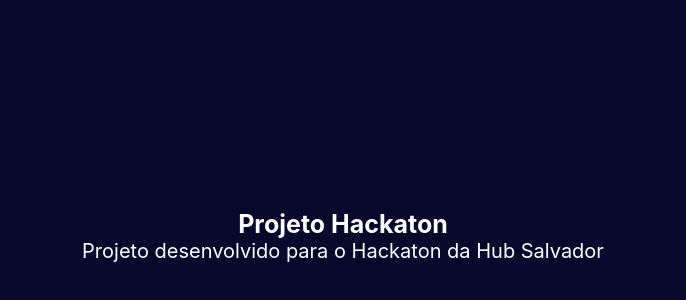
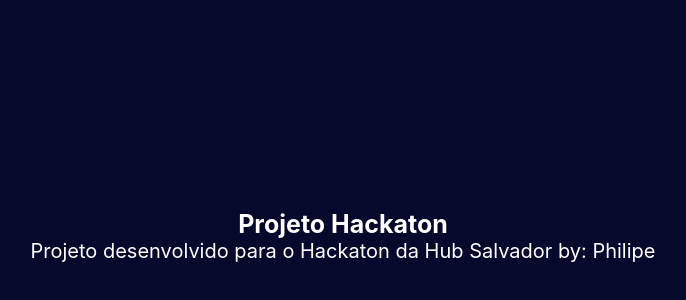
Before and after one commit to philipe02/QuebraEssa, a Next.js app: page / in a window 1280 px wide. Shown: the part 164-464 px from the top of the page, without its empty margins (297-983 px from the left). Built offline with nearby package versions, Linux system fonts and the light colour scheme.

Commit message:
exemplo merge request

```diff
--- a/src/components/Main/index.jsx
+++ b/src/components/Main/index.jsx
@@ -1,9 +1,9 @@
 import * as S from './styles'
 
-const Main = ({ title, description }) => (
+const Main = ({ title, description, nome }) => (
   <S.Wrapper>
     <S.Title>{title}</S.Title>
-    <S.Description>{description}</S.Description>
+    <S.Description>{description + ' by: ' + nome}</S.Description>
   </S.Wrapper>
 )
 
--- a/src/pages/index.jsx
+++ b/src/pages/index.jsx
@@ -5,6 +5,7 @@
     <Main
       title="Projeto Hackaton"
       description="Projeto desenvolvido para o Hackaton da Hub Salvador"
+      nome="Philipe"
     />
   )
 }
```
